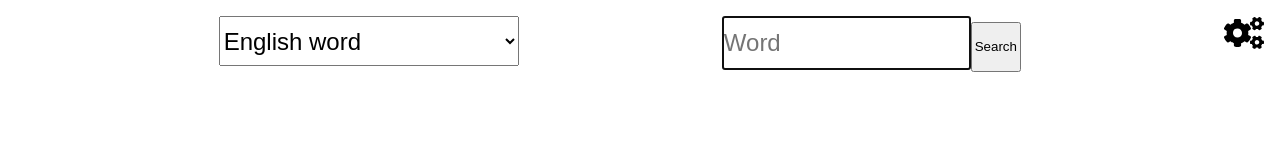
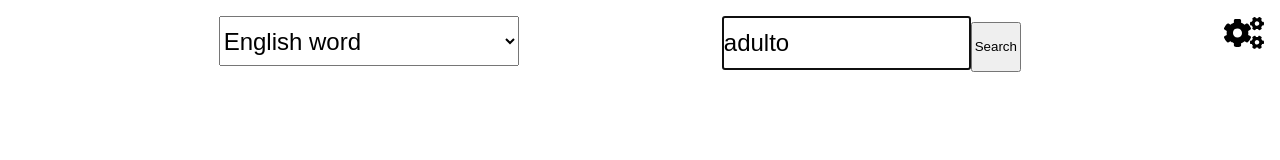
Before and after one commit to chiptus/multi-search, a Vue app: page / in a window 1280 px wide. Shown: the top 160 px of the page. Built offline with nearby package versions, Linux system fonts and the light colour scheme.

Commit message:
add state to options

```diff
--- a/src/App.vue
+++ b/src/App.vue
@@ -29,9 +29,9 @@ export default {
   computed: mapState({
     urls: state => state.settings.searchEngines,
     isCloseOnSearchEnabled: state => state.settings.closeWindowsOnSearch,
+    keyword: state => state.keyword,
   }),
   data: () => ({
-    keyword: '',
     openedWindows: [],
   }),
   methods: {
@@ -39,6 +39,7 @@ export default {
       openTabs: 'openTabs',
       closeTabs: 'closeTabs',
       onSetCloseOnSearch: 'toggleCloseOnSearch',
+      setKeyword: 'setKeyword',
     }),
     closeAllWindows() {
       this.openedWindows.forEach(window => window.close());
@@ -48,6 +49,7 @@ export default {
       this.urls.push({});
     },
     async search(keyword) {
+      this.setKeyword(keyword);
       if (this.isCloseOnSearchEnabled) {
         this.closeAllWindows();
         this.closeTabs();
--- a/src/components/browser-tabs.vue
+++ b/src/components/browser-tabs.vue
@@ -15,6 +15,7 @@
         <font-awesome-icon icon="sync-alt"></font-awesome-icon>
       </button>
     </li>
+    <!-- TODO move to browser <button v-on:click="onClose" >Close opened windows</button> -->
   </ul>
 </template>
 
@@ -37,6 +38,7 @@ export default {
     },
   },
   methods: {
+    // todo move to App.vue
     open(result) {
       this.openWindows([result]);
     },
--- a/src/components/options-modal.vue
+++ b/src/components/options-modal.vue
@@ -1,7 +1,7 @@
 <template>
   <modal :close="close" title="Options">
     <template slot="body">
-      <urls-options :urls="urls" :addUrl="addUrl"></urls-options>
+      <urls-options :urls="searchEngines" :addUrl="addUrl" :setEngine="setEngine"></urls-options>
       <div>
         <input
           type="checkbox"
@@ -21,6 +21,7 @@
 </template>
 
 <script>
+import { mapState, mapMutations } from 'vuex';
 import Modal from './modal';
 import UrlsOptions from './urls-options';
 
@@ -29,23 +30,62 @@ export default {
     Modal,
     UrlsOptions,
   },
+  data() {
+    return {
+      enginesDirty: false,
+      closeOnSearchDirty: false,
+    };
+  },
   props: {
-    addUrl: {
-      type: Function,
-      required: true,
-    },
     close: {
       type: Function,
       required: true,
     },
-    urls: { type: Array, required: true },
-    isCloseOnSearchEnabled: { type: Boolean },
-    onSetCloseOnSearch: { type: Function, required: true },
+  },
+  computed: {
+    ...mapState({
+      searchEngines: state => state.settings.searchEngines,
+    }),
+    isCloseOnSearchEnabled: {
+      get() {
+        return typeof this._isCloseOnSearchEnabled !== 'undefined'
+          ? this._isCloseOnSearchEnabled
+          : this.$store.state.settings.closeWindowsOnSearch;
+      },
+      set(value) {
+        this._isCloseOnSearchEnabled = value;
+      },
+    },
   },
   methods: {
+    ...mapMutations({
+      setCloseOnSearch: 'setCloseOnSearch',
+      saveEnginesInStore: 'saveEnginesInStore',
+    }),
+    addUrl() {
+      this.searchEngines.push({});
+    },
     save() {
-      console.log('saving');
+      if (this.enginesDirty) {
+        this.saveEngines();
+      }
+      if (this.closeOnSearchDirty) {
+        this.saveCloseOnSearch();
+      }
       this.close();
+    },
+    saveEngines() {
+      this.saveEnginesInStore(this.searchEngines);
+    },
+    saveCloseOnSearch() {
+      this.setCloseOnSearch(this._isCloseOnSearchEnabled);
+    },
+    onSetCloseOnSearch({ target: { checked } }) {
+      this.isCloseOnSearchEnabled = checked;
+      this.closeOnSearchDirty = true;
+    },
+    setEngine() {
+      this.enginesDirty = true;
     },
   },
 };
--- a/src/components/search-bar.vue
+++ b/src/components/search-bar.vue
@@ -35,10 +35,7 @@
         :urls="urls"
         :add-url="addUrl"
       ></options-modal>
-      <!-- <input id="close-windows-checkbox" type="checkbox" checked> -->
-      <!-- <label for="close-windows-checkbox">Close windows on search</label> -->
     </div>
-    <!-- TODO move to browser <button v-on:click="onClose" >Close opened windows</button> -->
   </div>
 </template>
 
--- a/src/components/url-option.vue
+++ b/src/components/url-option.vue
@@ -5,15 +5,17 @@
       :name="url.id + '-enabled'"
       :id="url.id + '-enabled'"
       v-model="url.enabled"
+      @change="onSetEngine"
     >
-    <input name="url-name" id="url-name-input" v-model="url.name">
-    <input name="url-link" id="url-link-input" v-model="url.link">
+    <input name="url-name" id="url-name-input" v-model="url.name" @change="onSetEngine">
+    <input name="url-link" id="url-link-input" v-model="url.link" @change="onSetEngine">
     <div>
       <input
         type="checkbox"
         :name="url.id+'-external'"
         :id="url.id+'-external-checkbox'"
         v-model="url.external"
+        @change="onSetEngine"
       >
       <label :for="url.id+'-external-checkbox'">External</label>
     </div>
@@ -25,6 +27,15 @@ export default {
   props: {
     url: {
       required: true,
+    },
+    setEngine: {
+      required: true,
+      type: Function,
+    },
+  },
+  methods: {
+    onSetEngine() {
+      this.setEngine(this.url);
     },
   },
 };
--- a/src/components/urls-options.vue
+++ b/src/components/urls-options.vue
@@ -1,6 +1,6 @@
 <template>
   <div>
-    <url-option v-for="url in urls" :key="url.id" :url="url"></url-option>
+    <url-option v-for="url in urls" :key="url.id" :url="url" :setEngine="setEngine"></url-option>
     <button @click="addUrl">Add Url</button>
   </div>
 </template>
@@ -17,6 +17,10 @@ export default {
       type: Function,
       required: true,
     },
+    setEngine: {
+      type: Function,
+      required: true,
+    },
     urls: {
       type: Array,
       required: true,
--- a/src/lib/store.js
+++ b/src/lib/store.js
@@ -19,9 +19,10 @@ export const store = new Vuex.Store({
     },
     openTabs: [],
     selectedTab: 0,
+    keyword: 'adulto',
   },
   mutations: {
-    openTabs(state, tabs) {
+    openTabs(state, tabs = []) {
       state.openTabs = tabs;
       state.selectedTab = 0;
     },
@@ -32,8 +33,17 @@ export const store = new Vuex.Store({
       state.settings.closeWindowsOnSearch = !state.settings
         .closeWindowsOnSearch;
     },
-    selectTab(state, index) {
+    selectTab(state, index = 0) {
       state.selectedTab = index;
+    },
+    setKeyword(state, keyword = '') {
+      state.keyword = keyword;
+    },
+    setCloseOnSearch(state, close) {
+      state.settings.closeWindowsOnSearch = close;
+    },
+    saveEnginesInStore(state, engines) {
+      state.settings.searchEngines = engines;
     },
   },
 });
```
